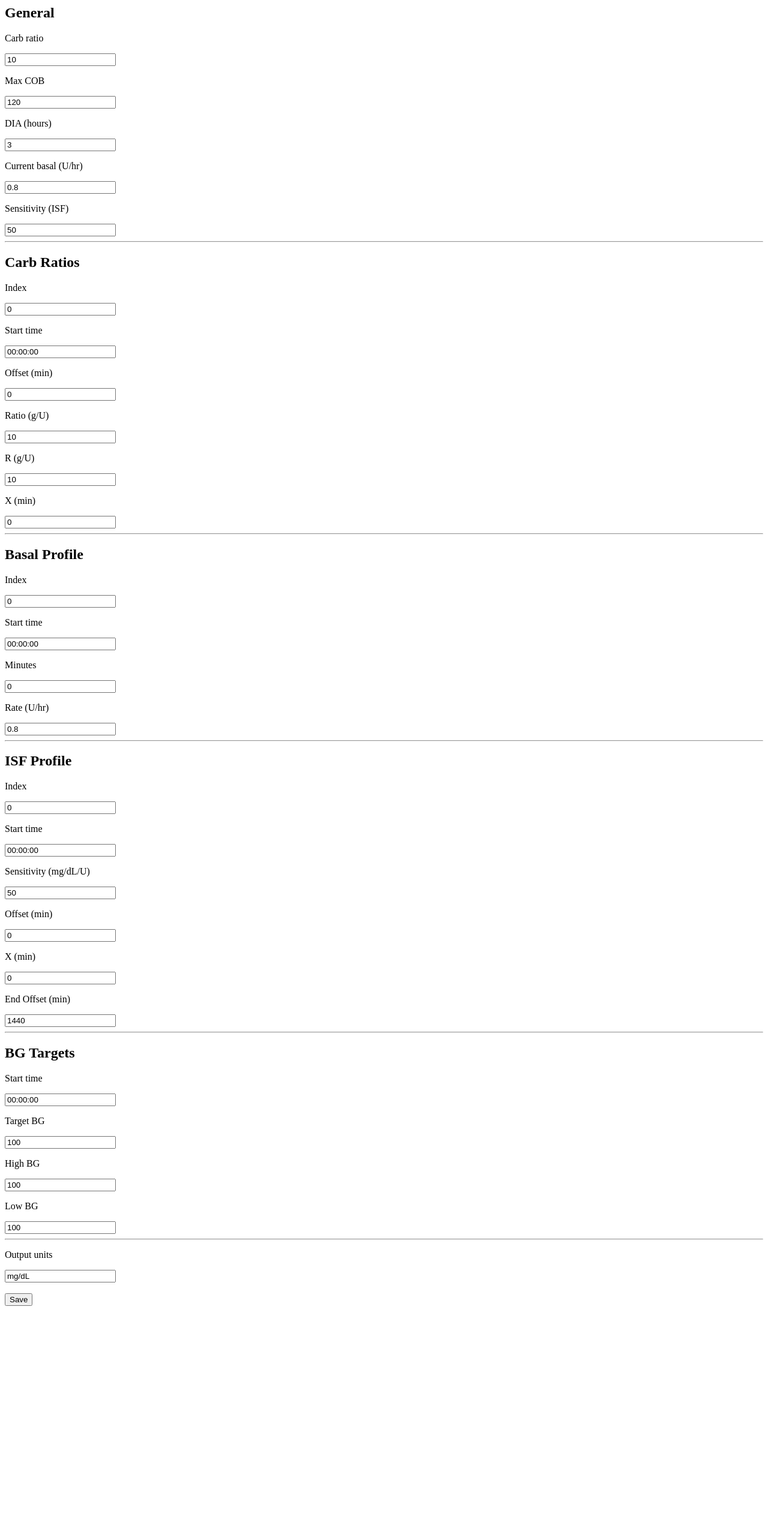
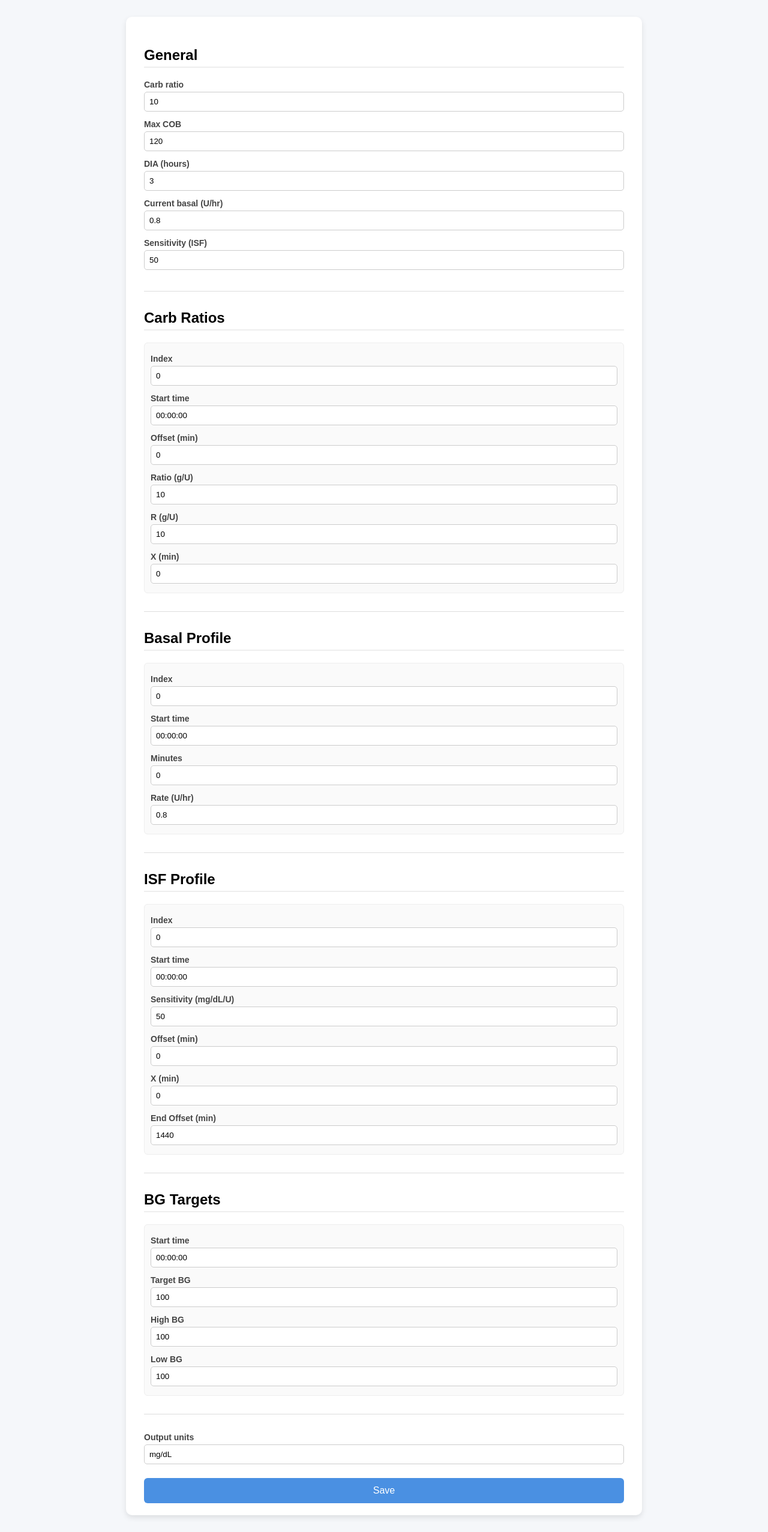
Before and after one commit to thibautBrayeLecureuil/Projet_RD_Pancreas, a Flask app: page / in a window 1280 px wide. Shown: the whole page at 60% size. Before the commit the page ends 2177 px from the top, so only its background shows below. Run offline with Flask 3, Linux system fonts and the light colour scheme.

Commit message:
interface web style

```diff
--- a/web/templates/index.html
+++ b/web/templates/index.html
@@ -1,6 +1,79 @@
 <html>
 <head>
     <title>oref0 Profile</title>
+    <style>
+    body {
+        font-family: Arial, sans-serif;
+        background: #f5f7fa;
+        padding: 20px;
+    }
+
+    form {
+        max-width: 800px;
+        margin: auto;
+        background: white;
+        padding: 20px 30px;
+        border-radius: 10px;
+        box-shadow: 0 4px 10px rgba(0,0,0,0.1);
+    }
+
+    h2 {
+        margin-top: 30px;
+        border-bottom: 2px solid #eee;
+        padding-bottom: 5px;
+    }
+
+    div {
+        margin-bottom: 15px;
+        padding: 10px;
+        background: #fafafa;
+        border-radius: 6px;
+        border: 1px solid #eee;
+    }
+
+    p {
+        margin: 8px 0 4px;
+        font-size: 14px;
+        font-weight: bold;
+        color: #444;
+    }
+
+    input {
+        width: 100%;
+        padding: 8px;
+        border: 1px solid #ccc;
+        border-radius: 5px;
+        margin-bottom: 5px;
+        box-sizing: border-box;
+    }
+
+    input:focus {
+        border-color: #4a90e2;
+        outline: none;
+        box-shadow: 0 0 3px rgba(74,144,226,0.5);
+    }
+
+    hr {
+        margin: 30px 0;
+        border: none;
+        border-top: 1px solid #ddd;
+    }
+
+    button {
+        background: #4a90e2;
+        color: white;
+        padding: 12px 20px;
+        border: none;
+        border-radius: 6px;
+        cursor: pointer;
+        font-size: 16px;
+        width: 100%;
+    }
+
+    button:hover {
+        background: #357abd;
+    }
+</style>
 </head>
 <body>
 
```
